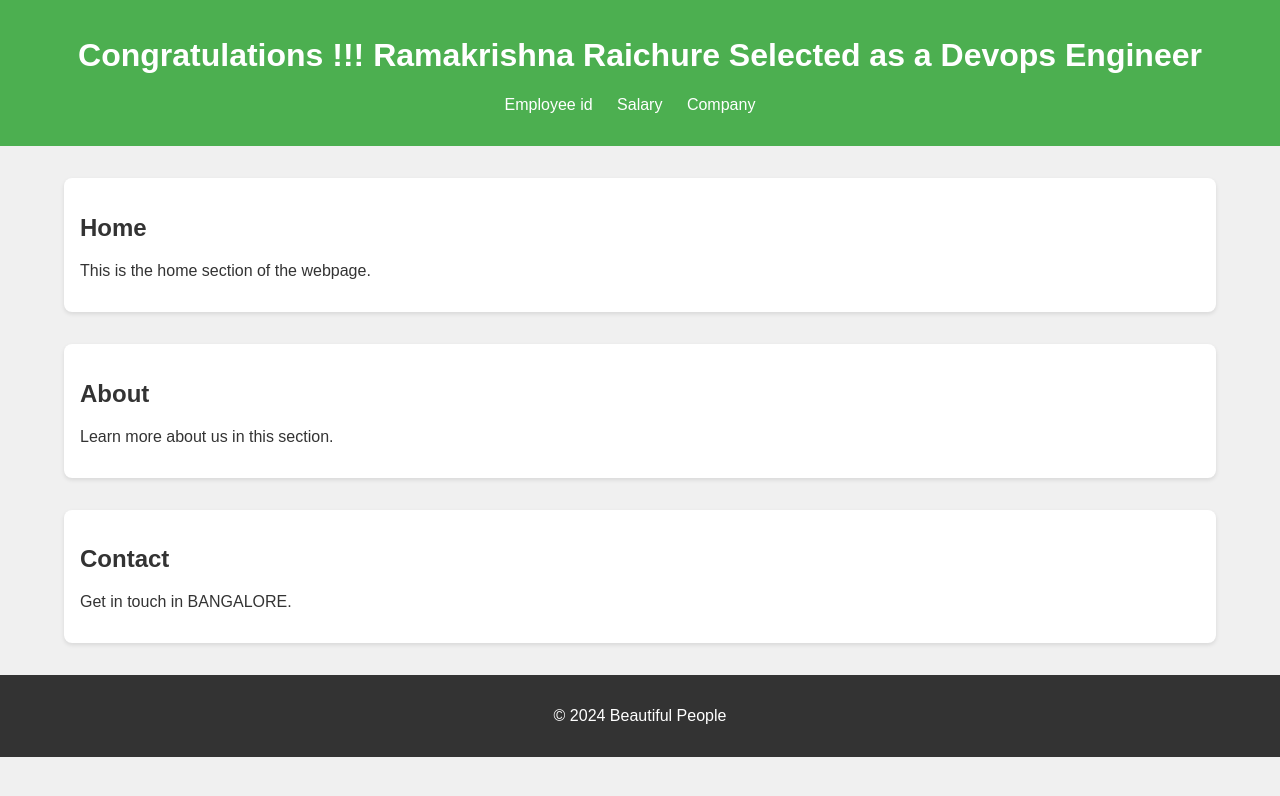
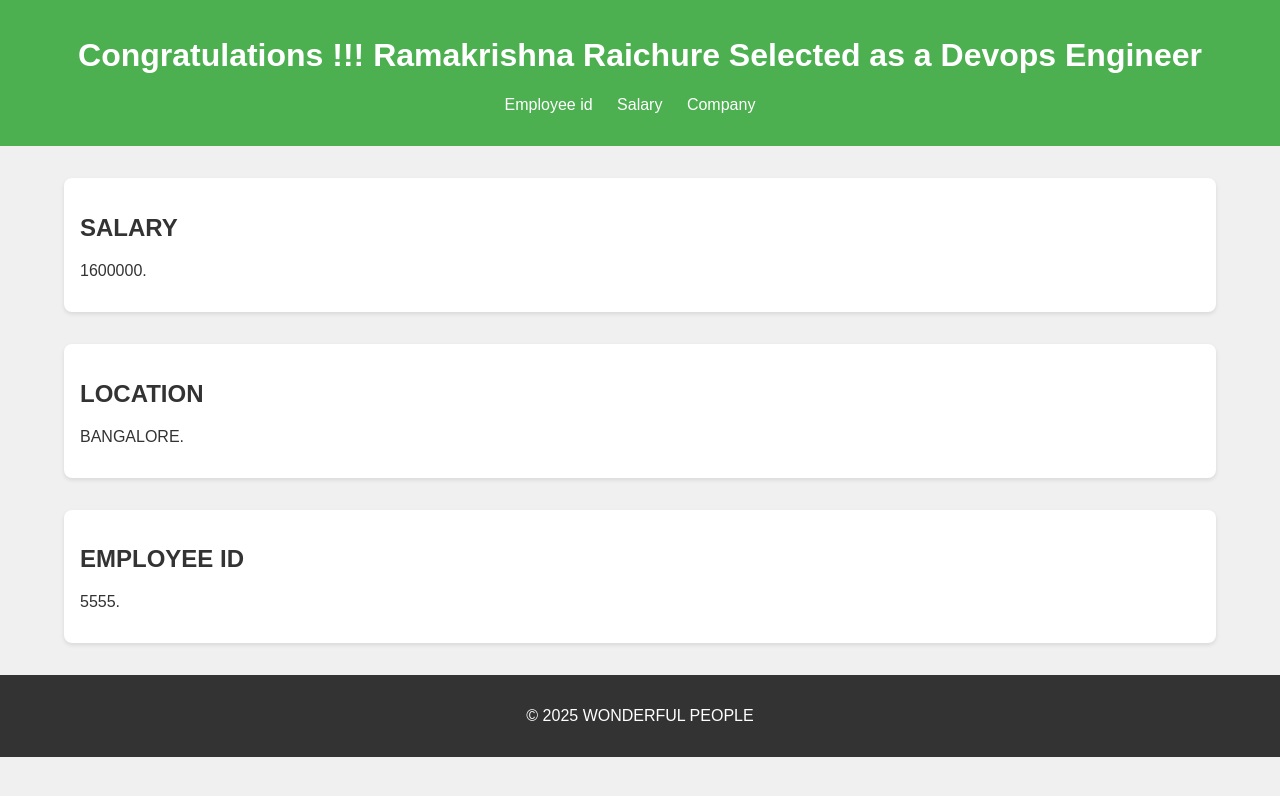
Before and after one commit to krishram2k3/Test2025, a plain HTML site: page index.html in a window 1280 px wide. Drawn offline with Linux system fonts and the light colour scheme.

Commit message:
Update index.html

```diff
--- a/index.html
+++ b/index.html
@@ -61,23 +61,23 @@
         </nav>
     </header>
 
-    <section id="home">
-        <h2>Home</h2>
-        <p>This is the home section of the webpage.</p>
+    <section id="salary">
+        <h2>SALARY</h2>
+        <p>1600000.</p>
     </section>
 
-    <section id="about">
-        <h2>About</h2>
-        <p>Learn more about us in this section.</p>
+    <section id="location">
+        <h2>LOCATION</h2>
+        <p>BANGALORE.</p>
     </section>
 
-    <section id="contact">
-        <h2>Contact</h2>
-        <p>Get in touch in BANGALORE.</p>
+    <section id="employee id">
+        <h2>EMPLOYEE ID</h2>
+        <p>5555.</p>
     </section>
 
     <footer>
-        <p>&copy; 2024 Beautiful People</p>
+        <p>&copy; 2025 WONDERFUL PEOPLE</p>
     </footer>
 </body>
 </html>
```
